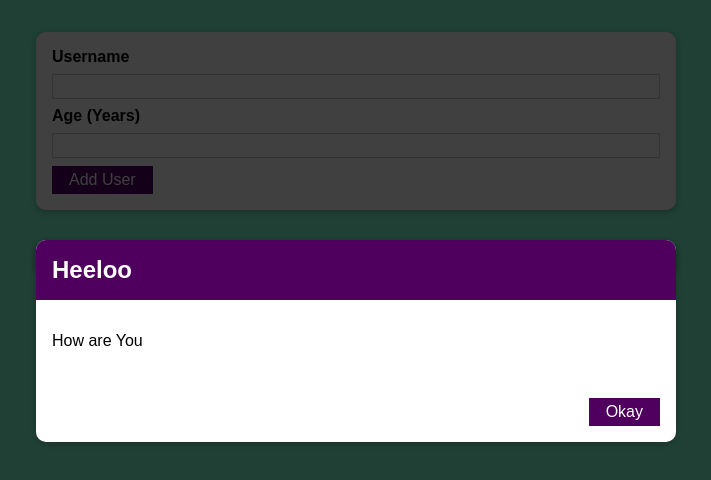
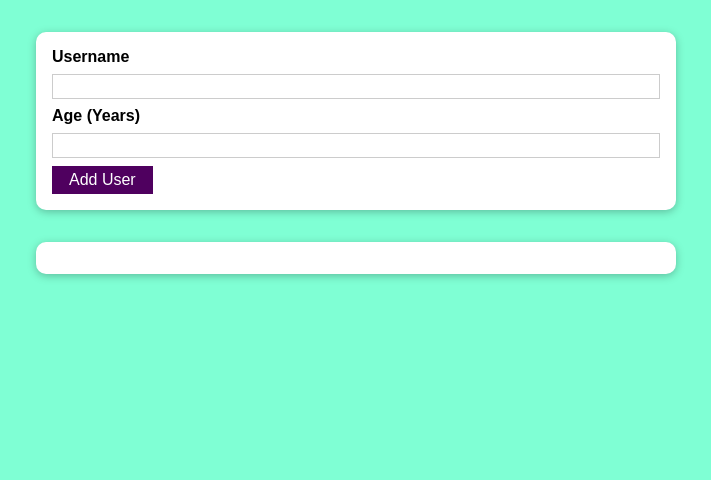
Before and after one commit to hamzaig/addUser-React, a React (Create React App) app: page / in a window 1280 px wide. Shown: the top 480 px of the page, without its empty margins (284-995 px from the left). Built offline with nearby package versions, Linux system fonts and the light colour scheme.

Commit message:
adding error modal

```diff
--- a/src/componenets/UI/ErrorModal.js
+++ b/src/componenets/UI/ErrorModal.js
@@ -6,7 +6,7 @@ import styles from "./ErrorModal.module.css";
 const ErrorModal = (props) => {
     return (
         <div>
-            <div className={styles.backdrop}></div>
+            <div onClick={props.onConfirm} className={styles.backdrop}></div>
             <Card className={styles.modal}>
                 <header className={styles.header}>
                     <h2>{props.title}</h2>
@@ -15,7 +15,7 @@ const ErrorModal = (props) => {
                     <p>{props.message}</p>
                 </div>
                 <footer className={styles.actions}>
-                    <Button>Okay</Button>
+                    <Button onClick={props.onConfirm}>Okay</Button>
                 </footer>
             </Card>
         </div>
--- a/src/componenets/Users/AddUser.js
+++ b/src/componenets/Users/AddUser.js
@@ -7,6 +7,7 @@ import styles from "./AddUser.module.css";
 const AddUser = (props) => {
     const [enteredUsername, setEnteredUsername] = useState("")
     const [enteredAge, setEnteredAge] = useState("")
+    const [error, setError] = useState()
 
     const usernameChangedHandler = (event) => {
         setEnteredUsername(event.target.value);
@@ -18,7 +19,18 @@ const AddUser = (props) => {
 
     const addUserHandler = (event) => {
         event.preventDefault();
-        if (enteredAge.trim().length === 0 || enteredUsername.trim().length === 0 || +enteredAge < 0) {
+        if (enteredAge.trim().length === 0 || enteredUsername.trim().length === 0) {
+            setError({
+                title: "Invalid Input",
+                message: "Please Enter a valid name and age (non-empty values)",
+            })
+            return;
+        }
+        if (+enteredAge < 0) {
+            setError({
+                title: "Invalid age",
+                message: "Please Enter a valid age (> 0).",
+            })
             return;
         }
         props.onAddUser(enteredUsername, enteredAge);
@@ -26,11 +38,16 @@ const AddUser = (props) => {
         setEnteredAge("");
         setEnteredUsername("");
     }
+
+    const errorHandler = () => {
+        setError(null);
+    }
     return (
         <>
-            <ErrorModal
-                title="Heeloo"
-                message="How are You" />
+            {error && <ErrorModal
+                title={error.title}
+                message={error.message}
+                onConfirm={errorHandler} />}
             <Card className={styles.input}>
                 <form onSubmit={addUserHandler}>
                     <label htmlFor="username">Username</label>
```
